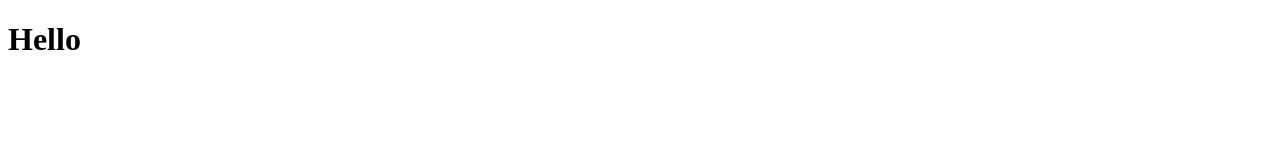
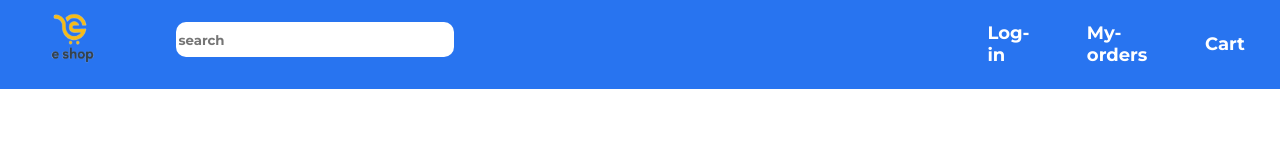
Before and after one commit to fomosapien23/Noobathon-Project, a plain HTML site: page html/index.html in a window 1280 px wide. Drawn offline with Linux system fonts and the light colour scheme.

Commit message:
Modified Index

```diff
--- /dev/null
+++ b/css/nav.css
@@ -0,0 +1,70 @@
+*{
+    font-family: 'Montserrat', sans-serif;
+}
+body{
+    margin:0;
+}
+.search{
+    margin-left: 50px;
+    position: relative;
+    /* left: 25px;
+    top: 17px; */
+    display: inline-block;
+    margin-right:400px;
+    /* width:100%; */
+}
+.search_btn{
+    width:250%;
+    border-radius: 10px;
+    border: 0;
+
+
+    height:35px;
+    /* margin-right:100px; */
+}
+li:placeholder{
+    float:right;
+    font-size: 200px;
+}
+img{
+    float: left;
+    display:inline-block;
+    left: 25px;
+    top: -13px;
+    height: 80px;
+    width: 80px;
+    position: relative;
+}
+.login{
+    margin-left: 300px;
+}
+nav{
+    background-color: #2874f0;
+    height:100%;
+    padding:0.5%;
+}
+ul{
+    /* float: left; */
+    display:flex;
+    position: relative;
+
+    /* left:45%; */
+    /* right:15px; */
+
+}
+
+li{
+    list-style: none;
+    /* float:right; */
+    color:white;
+    margin:auto 2.5%;
+}
+a{
+    font-size: large;
+    display:block;
+    text-decoration: none;
+    color:white;
+}
+a:hover{
+    transform: scale(1.2);
+}
--- a/html/index.html
+++ b/html/index.html
@@ -1,12 +1,47 @@
 <!DOCTYPE html>
 <html lang="en">
+
 <head>
     <meta charset="UTF-8">
     <meta http-equiv="X-UA-Compatible" content="IE=edge">
     <meta name="viewport" content="width=device-width, initial-scale=1.0">
     <title>Document</title>
+    <link rel="stylesheet" href="../css/nav.css">
+    <link rel="preconnect" href="https://fonts.googleapis.com">
+    <link rel="preconnect" href="https://fonts.gstatic.com" crossorigin>
+    <link href="https://fonts.googleapis.com/css2?family=Montserrat:wght@700&display=swap" rel="stylesheet">
 </head>
+
 <body>
-     <h1>Hello</h1>
+    <div>
+        <nav>
+            <div class="logo">
+                <img src="../logo/final-logo.png" alt="logo">
+
+            </div>
+
+
+                <ul>
+                    <div class="search">
+                        <form action="">
+                            <input class="search_btn" type="search" placeholder="search">
+                        </form>
+                    </div>
+
+                    <li class="login">
+                        <a href="">Log-in</a>
+                    </li>
+                    <li>
+                        <a href="">My-orders</a>
+                    </li>
+                    <li>
+                        <a href="">Cart</a>
+                    </li>
+                </ul>
+
+
+        </nav>
+    </div>
 </body>
+
 </html>
```
Also changed, not shown: logo/final-logo.png (added).
